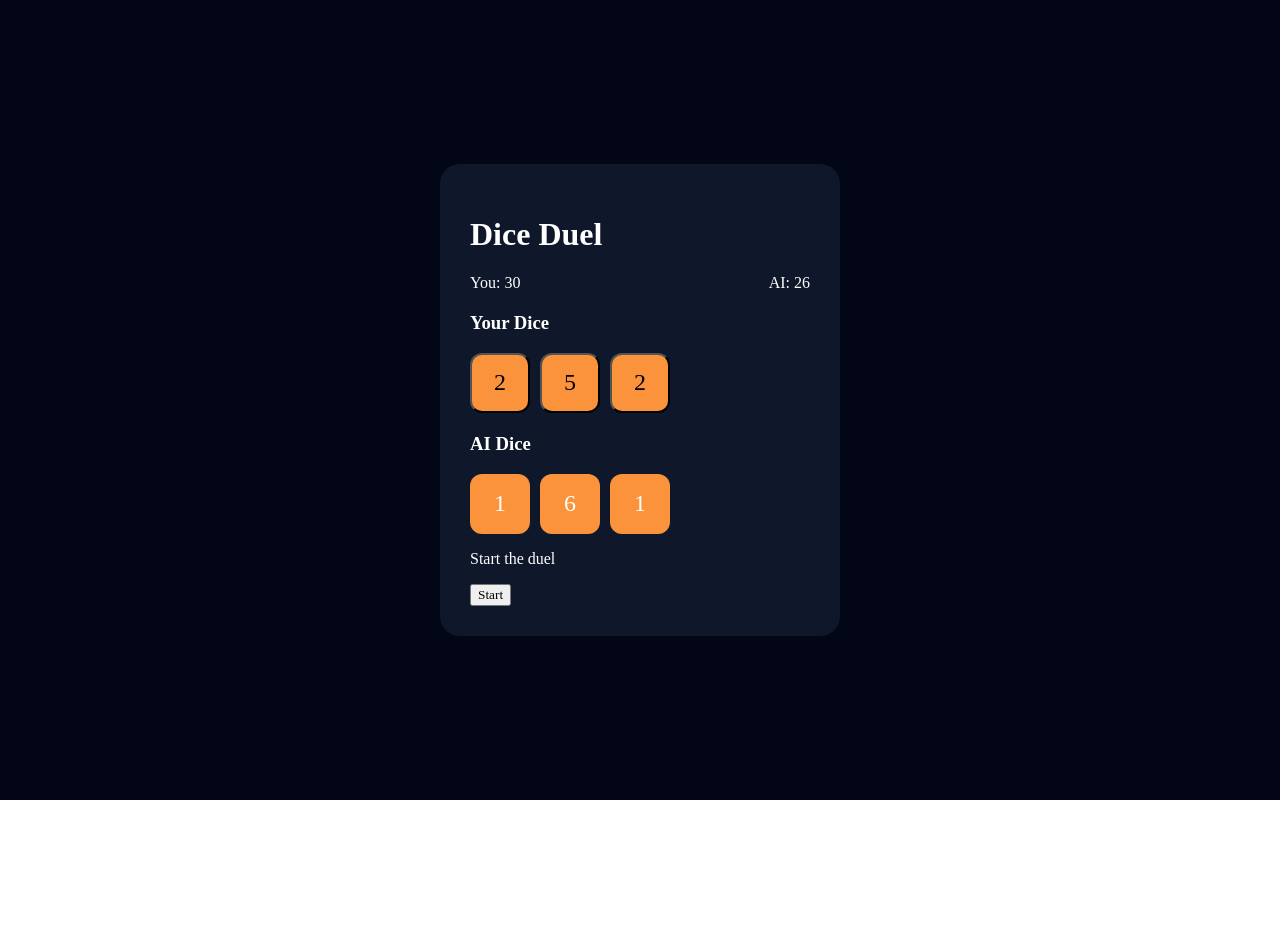
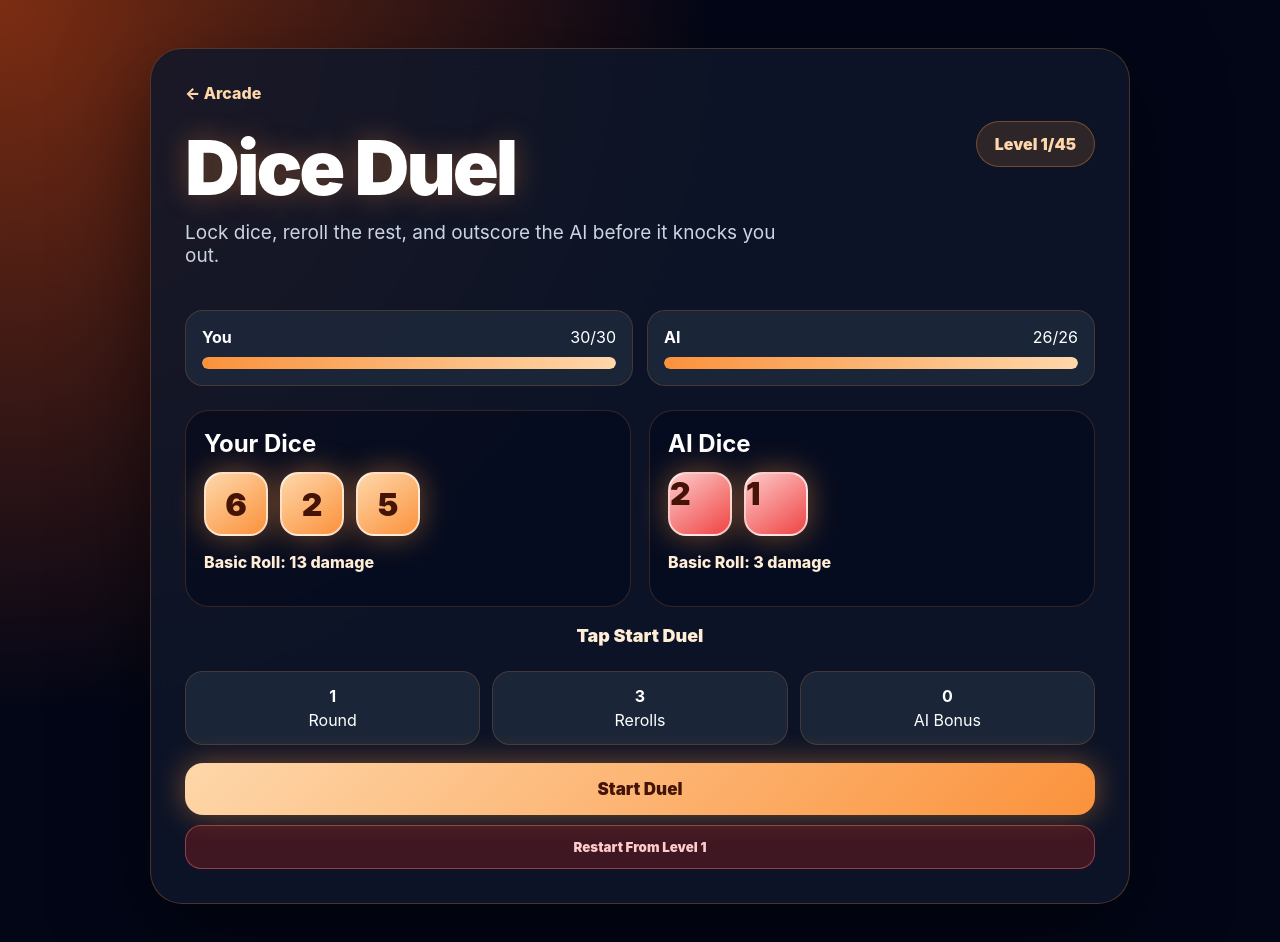
Before and after one commit to ljsnead31gmail/pattern-shift, a Next.js app: page /dice-duel in a window 1280 px wide. Shown: the top 942 px of the page. Before the commit the page ends 800 px from the top, so only its background shows below. Built offline with nearby package versions, Linux system fonts and the light colour scheme.

Commit message:
add duel dice

```diff
--- a/app/dice-duel/page.tsx
+++ b/app/dice-duel/page.tsx
@@ -1,3 +1,4 @@
+
 "use client";
 
 import { useEffect, useMemo, useState } from "react";
@@ -12,15 +13,11 @@ locked: boolean;
 const TOTAL_LEVELS = 45;
 const STARTING_HEALTH = 30;
 
-// 🔥 UPDATED: SAME DICE COUNT FOR BOTH
 function levelSettings(level: number) {
-const diceCount = Math.min(3 + Math.floor(level / 8), 6);
-
 return {
 aiHealth: 22 + level * 4,
-diceCount,
-playerDice: diceCount,
-aiDice: diceCount,
+aiDice: Math.min(2 + Math.floor(level / 7), 6),
+playerDice: Math.min(3 + Math.floor(level / 10), 6),
 rerolls: Math.max(3 - Math.floor(level / 16), 1),
 aiBonus: Math.floor(level / 6),
 };
@@ -44,30 +41,28 @@ return dice.reduce((sum, die) => sum + die.value, 0);
 
 function scoreDice(dice: Die[]) {
 const total = sumDice(dice);
-
 const counts = dice.reduce<Record<number, number>>((acc, die) => {
 acc[die.value] = (acc[die.value] ?? 0) + 1;
 return acc;
 }, {});
 
 const maxMatch = Math.max(...Object.values(counts));
-
 const hasStraight =
 [1, 2, 3, 4, 5].every((n) => counts[n]) ||
 [2, 3, 4, 5, 6].every((n) => counts[n]);
 
 let bonus = 0;
-let label = "Roll";
+let label = "Basic Roll";
 
 if (hasStraight) {
 bonus = 14;
 label = "Straight!";
 } else if (maxMatch >= 5) {
 bonus = 24;
-label = "Five!";
+label = "Five of a Kind!";
 } else if (maxMatch === 4) {
 bonus = 16;
-label = "Four!";
+label = "Four of a Kind!";
 } else if (maxMatch === 3) {
 bonus = 9;
 label = "Triple!";
@@ -76,7 +71,7 @@ bonus = 4;
 label = "Pair!";
 }
 
-return { damage: total + bonus, label };
+return { damage: total + bonus, total, bonus, label };
 }
 
 export default function Page() {
@@ -86,21 +81,26 @@ const settings = useMemo(() => levelSettings(level), [level]);
 const [state, setState] = useState<GameState>("ready");
 const [playerHealth, setPlayerHealth] = useState(STARTING_HEALTH);
 const [aiHealth, setAiHealth] = useState(settings.aiHealth);
+const [playerDice, setPlayerDice] = useState<Die[]>(makeDice(settings.playerDice));
+const [aiDice, setAiDice] = useState<Die[]>(makeDice(settings.aiDice));
+const [rerollsLeft, setRerollsLeft] = useState(settings.rerolls);
+const [round, setRound] = useState(1);
+const [message, setMessage] = useState("Tap Start Duel");
 
-const [playerDice, setPlayerDice] = useState<Die[]>(
-makeDice(settings.playerDice)
-);
-const [aiDice, setAiDice] = useState<Die[]>(makeDice(settings.aiDice));
-
-const [rerollsLeft, setRerollsLeft] = useState(settings.rerolls);
-const [message, setMessage] = useState("Start the duel");
+useEffect(() => {
+const saved = localStorage.getItem("diceDuelLevel");
+if (saved) {
+const savedLevel = Math.min(Number(saved), TOTAL_LEVELS);
+setLevel(savedLevel);
+}
+}, []);
 
 useEffect(() => {
 setAiHealth(settings.aiHealth);
 setPlayerDice(makeDice(settings.playerDice));
 setAiDice(makeDice(settings.aiDice));
 setRerollsLeft(settings.rerolls);
-}, [settings]);
+}, [settings.aiDice, settings.aiHealth, settings.playerDice, settings.rerolls]);
 
 function startDuel() {
 setPlayerHealth(STARTING_HEALTH);
@@ -108,62 +108,70 @@ setAiHealth(settings.aiHealth);
 setPlayerDice(makeDice(settings.playerDice));
 setAiDice(makeDice(settings.aiDice));
 setRerollsLeft(settings.rerolls);
+setRound(1);
+setMessage("Lock dice you like, reroll the rest, then attack.");
 setState("player");
-setMessage("Lock dice or reroll");
 }
 
 function toggleLock(id: number) {
 if (state !== "player") return;
 
 setPlayerDice((dice) =>
-dice.map((d) =>
-d.id === id ? { ...d, locked: !d.locked } : d
+dice.map((die) =>
+die.id === id ? { ...die, locked: !die.locked } : die
 )
 );
 }
 
-function reroll() {
+function rerollUnlocked() {
 if (state !== "player" || rerollsLeft <= 0) return;
 
 setPlayerDice((dice) =>
-dice.map((d) =>
-d.locked ? d : { ...d, value: rollValue() }
+dice.map((die) =>
+die.locked ? die : { ...die, value: rollValue() }
 )
 );
 
 setRerollsLeft((r) => r - 1);
+setMessage("Rerolled unlocked dice.");
 }
 
 function playerAttack() {
+if (state !== "player") return;
+
 const result = scoreDice(playerDice);
+const nextAiHealth = Math.max(0, aiHealth - result.damage);
 
-const nextAI = Math.max(0, aiHealth - result.damage);
-setAiHealth(nextAI);
+setAiHealth(nextAiHealth);
+setMessage(`${result.label} You dealt ${result.damage} damage.`);
 
-if (nextAI <= 0) {
+if (nextAiHealth <= 0) {
 setState("complete");
-setMessage("You win!");
+setMessage("You won the duel!");
+localStorage.setItem("diceDuelLevel", String(level));
 return;
 }
 
 setState("ai");
 
-setTimeout(aiTurn, 800);
+setTimeout(() => {
+aiTurn();
+}, 900);
 }
 
 function aiTurn() {
 const rolled = makeDice(settings.aiDice);
 const result = scoreDice(rolled);
+const damage = result.damage + settings.aiBonus;
+const nextPlayerHealth = Math.max(0, playerHealth - damage);
 
-const dmg = result.damage + settings.aiBonus;
+setAiDice(rolled);
+setPlayerHealth(nextPlayerHealth);
+setMessage(`AI used ${result.label} and dealt ${damage} damage.`);
 
-const nextPlayer = Math.max(0, playerHealth - dmg);
-setPlayerHealth(nextPlayer);
-setAiDice(rolled);
-
-if (nextPlayer <= 0) {
+if (nextPlayerHealth <= 0) {
 setState("failed");
-setMessage("You lost!");
+setMessage("You lost the duel. Try again.");
 return;
 }
 
@@ -171,128 +179,429 @@ setState("roundOver");
 }
 
 function nextRound() {
+setRound((r) => r + 1);
 setPlayerDice(makeDice(settings.playerDice));
 setRerollsLeft(settings.rerolls);
+setMessage("New round. Lock dice, reroll, then attack.");
 setState("player");
 }
 
 function nextLevel() {
-setLevel((l) => Math.min(l + 1, TOTAL_LEVELS));
+const next = Math.min(level + 1, TOTAL_LEVELS);
+setLevel(next);
+localStorage.setItem("diceDuelLevel", String(next));
 setState("ready");
+setMessage("Tap Start Duel");
 }
 
-function reset() {
+function resetLevel() {
 setState("ready");
 setPlayerHealth(STARTING_HEALTH);
 setAiHealth(settings.aiHealth);
 setPlayerDice(makeDice(settings.playerDice));
 setAiDice(makeDice(settings.aiDice));
 setRerollsLeft(settings.rerolls);
+setRound(1);
+setMessage("Tap Start Duel");
 }
+
+function restartGame() {
+setLevel(1);
+localStorage.setItem("diceDuelLevel", "1");
+setState("ready");
+setPlayerHealth(STARTING_HEALTH);
+setAiHealth(levelSettings(1).aiHealth);
+setPlayerDice(makeDice(levelSettings(1).playerDice));
+setAiDice(makeDice(levelSettings(1).aiDice));
+setRerollsLeft(levelSettings(1).rerolls);
+setRound(1);
+setMessage("Tap Start Duel");
+}
+
+const playerScore = scoreDice(playerDice);
+const aiScore = scoreDice(aiDice);
 
 return (
 <main style={styles.page}>
-<div style={styles.card}>
-<h1>Dice Duel</h1>
+<section style={styles.card}>
+<a href="/" style={styles.back}>
+← Arcade
+</a>
+
+<div style={styles.header}>
+<div>
+<h1 style={styles.title}>Dice Duel</h1>
+<p style={styles.subtitle}>
+Lock dice, reroll the rest, and outscore the AI before it knocks you out.
+</p>
+</div>
+
+<div style={styles.levelBadge}>
+Level {level}/{TOTAL_LEVELS}
+</div>
+</div>
 
 <div style={styles.healthRow}>
-<div>You: {playerHealth}</div>
-<div>AI: {aiHealth}</div>
+<HealthBox label="You" health={playerHealth} max={STARTING_HEALTH} />
+<HealthBox label="AI" health={aiHealth} max={settings.aiHealth} />
 </div>
 
-<div style={styles.section}>
-<h3>Your Dice</h3>
-<div style={styles.row}>
-{playerDice.map((d) => (
+<div style={styles.board}>
+<div style={styles.side}>
+<h2 style={styles.sideTitle}>Your Dice</h2>
+<div style={styles.diceRow}>
+{playerDice.map((die) => (
 <button
-key={d.id}
-onClick={() => toggleLock(d.id)}
+key={die.id}
+onClick={() => toggleLock(die.id)}
 style={{
 ...styles.die,
-background: d.locked ? "#22c55e" : "#fb923c",
+...(die.locked ? styles.lockedDie : {}),
 }}
 >
-{d.value}
+{die.value}
 </button>
 ))}
 </div>
+<p style={styles.scoreText}>
+{playerScore.label}: {playerScore.damage} damage
+</p>
 </div>
 
-<div style={styles.section}>
-<h3>AI Dice</h3>
-<div style={styles.row}>
-{aiDice.map((d) => (
-<div key={d.id} style={styles.die}>
-{d.value}
+<div style={styles.side}>
+<h2 style={styles.sideTitle}>AI Dice</h2>
+<div style={styles.diceRow}>
+{aiDice.map((die) => (
+<div key={die.id} style={{ ...styles.die, ...styles.aiDie }}>
+{die.value}
 </div>
 ))}
 </div>
+<p style={styles.scoreText}>
+{aiScore.label}: {aiScore.damage + settings.aiBonus} damage
+</p>
+</div>
 </div>
 
-<p>{message}</p>
+<div style={styles.status}>{message}</div>
+
+<div style={styles.stats}>
+<div style={styles.statBox}>
+<strong>{round}</strong>
+<span>Round</span>
+</div>
+<div style={styles.statBox}>
+<strong>{rerollsLeft}</strong>
+<span>Rerolls</span>
+</div>
+<div style={styles.statBox}>
+<strong>{settings.aiBonus}</strong>
+<span>AI Bonus</span>
+</div>
+</div>
 
 {state === "ready" && (
-<button onClick={startDuel}>Start</button>
+<button onClick={startDuel} style={styles.primary}>
+Start Duel
+</button>
 )}
 
 {state === "player" && (
 <>
-<button onClick={reroll}>Reroll ({rerollsLeft})</button>
-<button onClick={playerAttack}>Attack</button>
+<button
+onClick={rerollUnlocked}
+style={{
+...styles.secondary,
+opacity: rerollsLeft <= 0 ? 0.5 : 1,
+}}
+>
+Reroll Unlocked Dice
+</button>
+<button onClick={playerAttack} style={styles.primary}>
+Attack
+</button>
 </>
 )}
 
+{state === "ai" && (
+<button style={styles.disabled}>AI Thinking...</button>
+)}
+
 {state === "roundOver" && (
-<button onClick={nextRound}>Next Round</button>
+<button onClick={nextRound} style={styles.primary}>
+Next Round
+</button>
 )}
 
 {state === "complete" && (
-<button onClick={nextLevel}>Next Level</button>
+<button onClick={nextLevel} style={styles.primary}>
+Next Level
+</button>
 )}
 
 {state === "failed" && (
-<button onClick={reset}>Retry</button>
+<button onClick={resetLevel} style={styles.primary}>
+Try Again
+</button>
 )}
-</div>
+
+<button onClick={restartGame} style={styles.danger}>
+Restart From Level 1
+</button>
+</section>
 </main>
 );
 }
 
-const styles: any = {
+function HealthBox({
+label,
+health,
+max,
+}: {
+label: string;
+health: number;
+max: number;
+}) {
+const percent = Math.max(0, Math.min(100, (health / max) * 100));
+
+return (
+<div style={styles.healthBox}>
+<div style={styles.healthTop}>
+<strong>{label}</strong>
+<span>
+{health}/{max}
+</span>
+</div>
+<div style={styles.healthTrack}>
+<div style={{ ...styles.healthFill, width: `${percent}%` }} />
+</div>
+</div>
+);
+}
+
+const styles: Record<string, React.CSSProperties> = {
 page: {
 minHeight: "100vh",
-background: "#020617",
+padding: "clamp(16px, 4vw, 48px)",
+background:
+"radial-gradient(circle at top left, #7c2d12 0%, #020617 45%, #020617 100%)",
 color: "white",
+fontFamily:
+"-apple-system, BlinkMacSystemFont, 'Segoe UI', Roboto, Arial, sans-serif",
 display: "flex",
 justifyContent: "center",
 alignItems: "center",
 },
+
 card: {
-padding: 30,
-borderRadius: 20,
-background: "#0f172a",
-width: 400,
+width: "min(980px, 100%)",
+padding: "clamp(18px, 4vw, 34px)",
+borderRadius: 32,
+background: "rgba(15,23,42,0.84)",
+border: "1px solid rgba(251,146,60,0.25)",
+boxShadow: "0 30px 90px rgba(0,0,0,0.55)",
+backdropFilter: "blur(16px)",
 },
-row: {
-display: "flex",
-gap: 10,
-marginTop: 10,
+
+back: {
+color: "#fed7aa",
+textDecoration: "none",
+fontWeight: 800,
 },
-die: {
-width: 60,
-height: 60,
-borderRadius: 12,
-background: "#fb923c",
-display: "flex",
-justifyContent: "center",
-alignItems: "center",
-fontSize: 24,
-},
-healthRow: {
+
+header: {
+marginTop: 18,
 display: "flex",
 justifyContent: "space-between",
+gap: 18,
+alignItems: "flex-start",
+flexWrap: "wrap",
 },
-section: {
-marginTop: 20,
+
+title: {
+fontSize: "clamp(42px, 8vw, 76px)",
+margin: 0,
+fontWeight: 950,
+letterSpacing: "-3px",
+textShadow: "0 0 28px rgba(251,146,60,0.35)",
+},
+
+subtitle: {
+color: "#cbd5e1",
+fontSize: "clamp(15px, 3vw, 19px)",
+marginTop: 8,
+maxWidth: 620,
+},
+
+levelBadge: {
+padding: "12px 18px",
+borderRadius: 999,
+background: "rgba(251,146,60,0.14)",
+border: "1px solid rgba(251,146,60,0.35)",
+color: "#fed7aa",
+fontWeight: 900,
+},
+
+healthRow: {
+marginTop: 24,
+display: "grid",
+gridTemplateColumns: "repeat(auto-fit, minmax(220px, 1fr))",
+gap: 14,
+},
+
+healthBox: {
+borderRadius: 18,
+padding: 16,
+background: "rgba(30,41,59,0.86)",
+border: "1px solid rgba(251,146,60,0.18)",
+},
+
+healthTop: {
+display: "flex",
+justifyContent: "space-between",
+marginBottom: 10,
+},
+
+healthTrack: {
+height: 12,
+borderRadius: 999,
+background: "rgba(255,255,255,0.12)",
+overflow: "hidden",
+},
+
+healthFill: {
+height: "100%",
+borderRadius: 999,
+background: "linear-gradient(90deg, #fb923c, #fed7aa)",
+transition: "width 180ms ease",
+},
+
+board: {
+marginTop: 24,
+display: "grid",
+gridTemplateColumns: "repeat(auto-fit, minmax(260px, 1fr))",
+gap: 18,
+},
+
+side: {
+padding: 18,
+borderRadius: 24,
+background: "rgba(2,6,23,0.45)",
+border: "1px solid rgba(251,146,60,0.18)",
+},
+
+sideTitle: {
+margin: "0 0 14px",
+},
+
+diceRow: {
+display: "flex",
+flexWrap: "wrap",
+gap: 12,
+},
+
+die: {
+width: 64,
+height: 64,
+borderRadius: 18,
+border: "2px solid rgba(255,255,255,0.65)",
+background: "linear-gradient(145deg, #fed7aa, #fb923c)",
+color: "#431407",
+fontSize: 32,
+fontWeight: 950,
+cursor: "pointer",
+boxShadow: "0 0 30px rgba(251,146,60,0.45)",
+transition: "transform 140ms ease, opacity 140ms ease",
+},
+
+lockedDie: {
+transform: "scale(0.92)",
+background: "linear-gradient(145deg, #bbf7d0, #22c55e)",
+},
+
+aiDie: {
+cursor: "default",
+background: "linear-gradient(145deg, #fecaca, #ef4444)",
+},
+
+scoreText: {
+color: "#ffedd5",
+fontWeight: 800,
+},
+
+status: {
+marginTop: 18,
+textAlign: "center",
+fontWeight: 900,
+color: "#ffedd5",
+fontSize: 18,
+minHeight: 28,
+},
+
+stats: {
+marginTop: 18,
+display: "grid",
+gridTemplateColumns: "repeat(auto-fit, minmax(110px, 1fr))",
+gap: 12,
+},
+
+statBox: {
+borderRadius: 18,
+padding: 14,
+background: "rgba(30,41,59,0.86)",
+border: "1px solid rgba(251,146,60,0.18)",
+display: "flex",
+flexDirection: "column",
+textAlign: "center",
+gap: 4,
+},
+
+primary: {
+width: "100%",
+marginTop: 18,
+padding: 16,
+borderRadius: 18,
+border: "none",
+background: "linear-gradient(135deg, #fed7aa, #fb923c)",
+color: "#431407",
+fontWeight: 950,
+fontSize: 17,
+cursor: "pointer",
+boxShadow: "0 0 30px rgba(251,146,60,0.45)",
+},
+
+secondary: {
+width: "100%",
+marginTop: 18,
+padding: 16,
+borderRadius: 18,
+border: "1px solid rgba(251,146,60,0.35)",
+background: "rgba(51,65,85,0.9)",
+color: "white",
+fontWeight: 900,
+cursor: "pointer",
+},
+
+disabled: {
+width: "100%",
+marginTop: 18,
+padding: 16,
+borderRadius: 18,
+border: "1px solid rgba(251,146,60,0.35)",
+background: "rgba(51,65,85,0.65)",
+color: "#cbd5e1",
+fontWeight: 900,
+},
+
+danger: {
+width: "100%",
+marginTop: 10,
+padding: 13,
+borderRadius: 16,
+border: "1px solid rgba(248,113,113,0.45)",
+background: "rgba(127,29,29,0.45)",
+color: "#fecaca",
+fontWeight: 900,
+cursor: "pointer",
 },
 };
```
